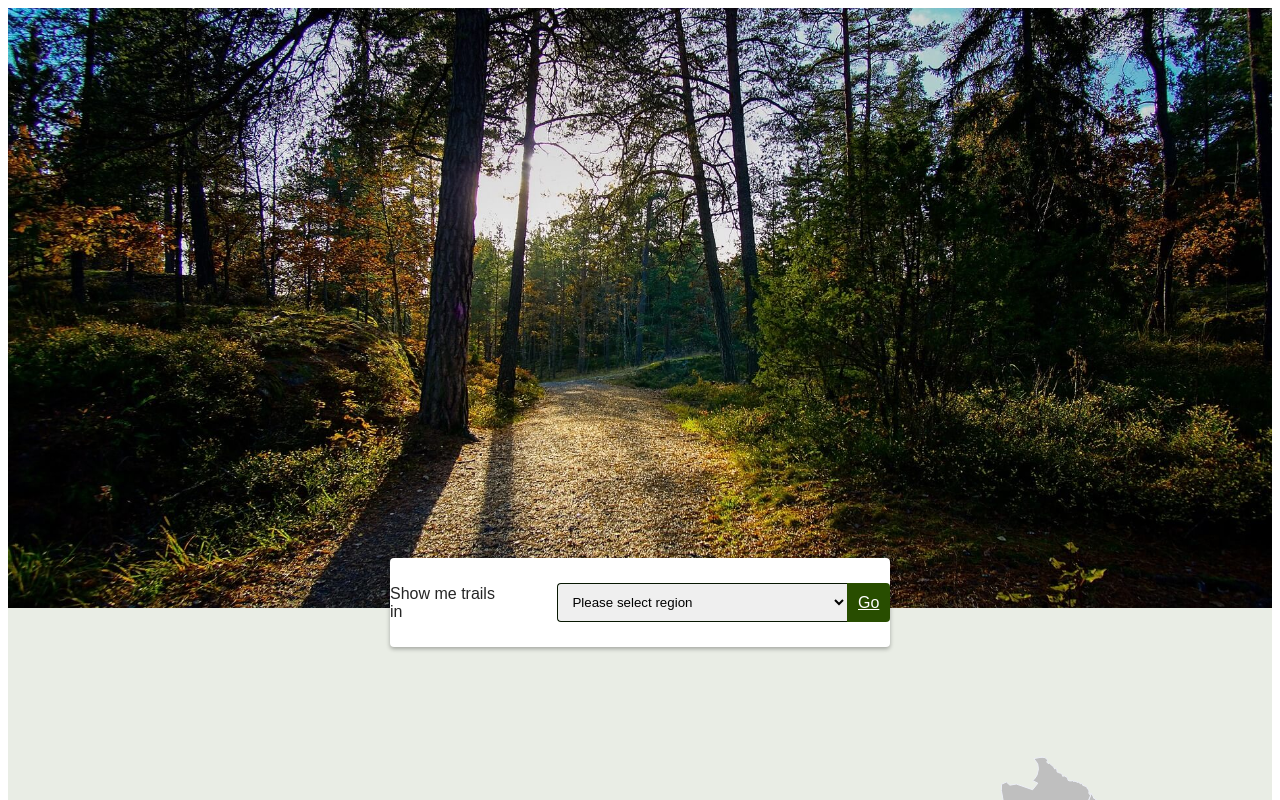
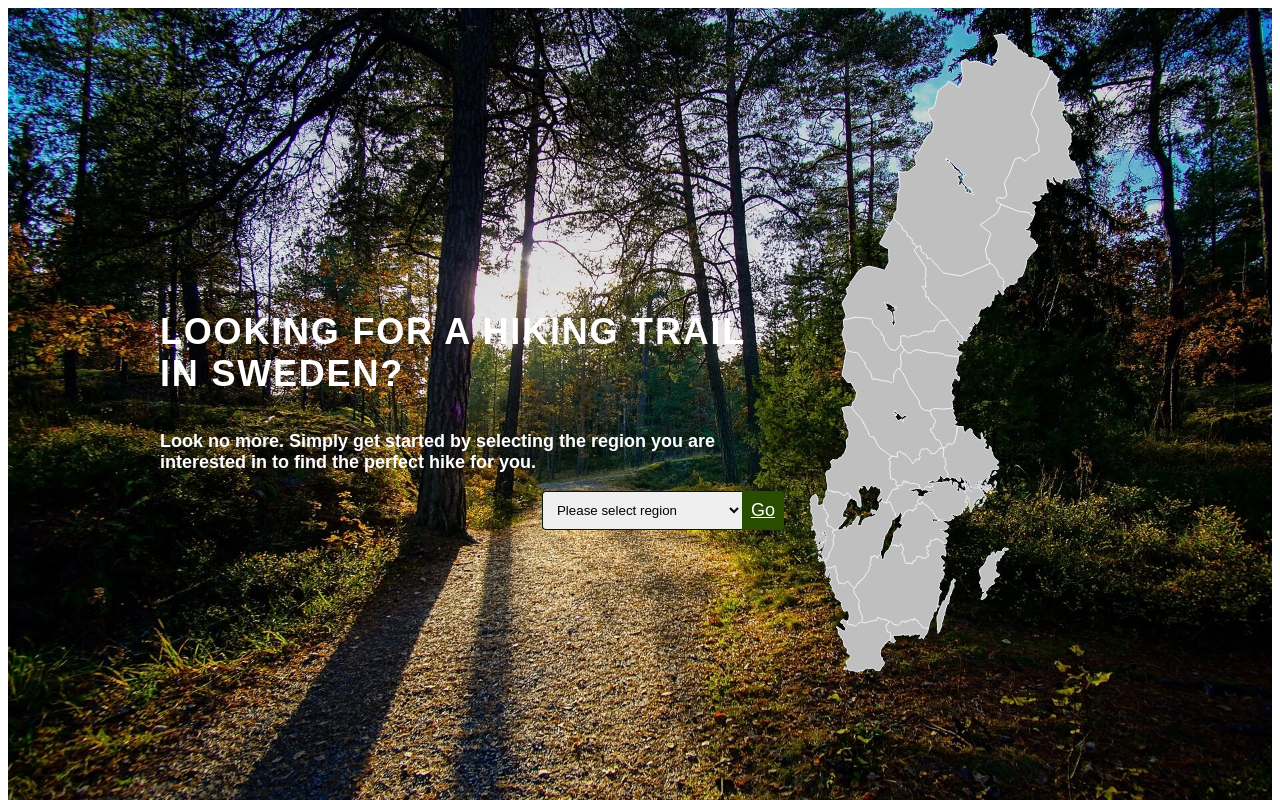
Before and after one commit to vocado78/new-hiking-trails, a React app: page / in a window 1280 px wide. Shown: the top 800 px of the page. Built offline with nearby package versions, Linux system fonts and the light colour scheme.

Commit message:
MOVES map and intro onto banner image

```diff
--- a/src/components/Home/Home.js
+++ b/src/components/Home/Home.js
@@ -7,8 +7,8 @@ import RegionMap from './RegionMap/RegionMap';
 const Presentation = () => {
   const header = "LOOKING FOR A HIKING TRAIL IN SWEDEN?";
   const intro =
-  "Look no more. Simply get started by selecting the region you are " +
-  " interested in to find the perfect hike for you.";
+     "Look no more. Simply get started by selecting the region you are " +
+     " interested in to find the perfect hike for you.";
   const paraOne =
   "Sweden offers an extensive number of hiking trails in a diverse landscape " +
   "ranging from beautiful coasts to deep, quiet forests to remote mountains " +
@@ -22,18 +22,18 @@ const Presentation = () => {
   "different regions.";
 
   return (
-    <div className={styles.presentation}>
+    <div>
     <h1 style={{
-      marginBottom:"1.875em",
-      color:"#284d00",
-      letterSpacing:"0.05em"}}>{header}</h1>
-    <p style={{fontWeight: "bold"}}>{intro}</p>
-    <p>{paraOne}</p>
+          marginBottom:"1em",
+          color:"#ffffff",
+          letterSpacing:"0.05em"}}>{header}</h1>
+    <p style={{fontWeight: "bold", color:"#ffffff"}}>{intro}</p>
+    {/* <p>{paraOne}</p>
     <p>{paraTwo}</p>
     <p style={{
       fontSize:"0.78em",
       textAlign:"right",
-      marginTop:"4em"}}>{tip}</p>
+      marginTop:"4em"}}>{tip}</p> */}
     </div>
   );
 }
@@ -42,11 +42,16 @@ export default class Home extends React.Component {
   render() {
     return (
       <div>
-        <div className={styles.banner}></div>
-        <RegionSelect />
-        <div className={styles.container}>
-          <Presentation />
-          <RegionMap />
+        <div className={styles.banner}>
+          <div className={styles.container}>
+            <div className={styles.presentation}>
+              <Presentation />
+              <RegionSelect />
+            </div>
+            <div className={styles.region}>
+              <RegionMap />
+            </div>
+          </div>
         </div>
       </div>
     );
--- a/src/components/Home/RegionSelect/RegionSelect.js
+++ b/src/components/Home/RegionSelect/RegionSelect.js
@@ -20,8 +20,8 @@ export default class RegionSelect extends React.Component {
 
   render() {
     return (
-      <form className={styles.regionForm}>
-        <label>Show me trails in</label>
+      <form className={styles.form}>
+        {/* <label>Show me trails in</label> */}
         <select className={styles.select}
             value={this.state.region}
             onChange={this.handleSelect}>
--- a/src/components/Home/RegionSelect/styles.css
+++ b/src/components/Home/RegionSelect/styles.css
@@ -1,21 +1,11 @@
-.regionForm {
-  max-width: 500px;
+.form {
   display: flex;
-  justify-content: center;
-  align-items: center;
-  padding: 25px 0;
-  background-color: #ffffff;
-  margin: -50px auto 0 auto;
-  border-radius: 4px;
-  -webkit-box-shadow: 0 2px 4px rgba(0,0,0,0.3);
-  -moz-box-shadow: 0 2px 4px rgba(0,0,0,0.3);
-  box-shadow: 0 2px 4px rgba(0,0,0,0.3);
+  justify-content: flex-end;
 }
 
 .select {
   padding: 10px;
-  width: 300px;
-  margin-left: 50px;
+  width: 200px;
   border-left: 1px solid #071702;
   border-top: 1px solid #071702;
   border-bottom: 1px solid #071702;
@@ -24,7 +14,7 @@
 }
 
 .button {
-  padding: 10.65px;
+  padding: 9px;
   background-color: #284d00;
   color: #ffffff;
   border-radius: 0 4px 4px 0;
--- a/src/components/Home/styles.css
+++ b/src/components/Home/styles.css
@@ -2,17 +2,28 @@
   background-image: url("./images/hiking-banner.jpg");
   background-size: cover;
   background-position: center;
-  height: 600px;
+  height: 800px;
+  display: flex;
 }
 
 .presentation {
-  width: 70%;
-  margin-top: 25px;
+  width: 65%;
   font-size: 1.125em;
+  display: flex;
+  flex-direction: column;
+  justify-content: center;
 }
 
 .container {
-  max-width: 1000px;
-  margin: 100px auto;
+  max-width: 960px;
+  margin: 0 auto;
   display: flex;
 }
+
+.region {
+  display: flex;
+  flex-direction: column;
+  /* align-items: center; */
+  /* background: #ffffff; */
+  padding: 16px;
+}
```
